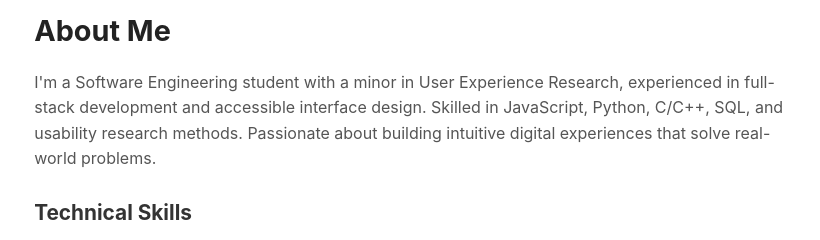
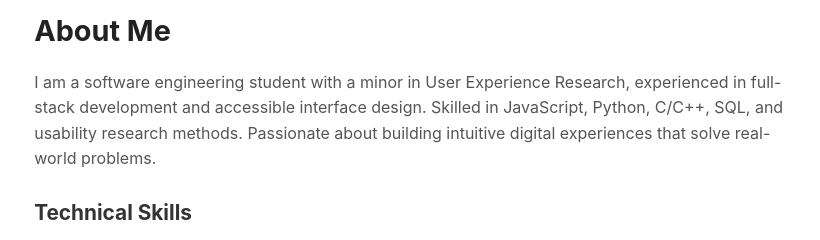
Before and after one commit to savhannab/savhannab.github.io, a website: page index.html in a window 1280 px wide. Shown: the part 162-402 px from the top of the page, 409-1229 px from the left. Drawn offline with Linux system fonts and the light colour scheme.

Commit message:
about me

```diff
--- a/index.html
+++ b/index.html
@@ -37,7 +37,7 @@
   <main class="right">
     <h2 class="section-title">About Me</h2>
     <p class="about-text">
-      I'm a Software Engineering student with a minor in User Experience Research, experienced in full-stack
+      I am a software engineering student with a minor in User Experience Research, experienced in full-stack
       development and accessible interface design. Skilled in JavaScript, Python, C/C++, SQL, and
       usability research methods. Passionate about building intuitive digital experiences that solve real-world problems.
     </p>
```
